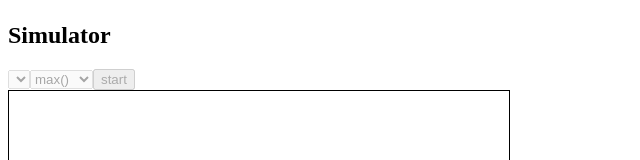
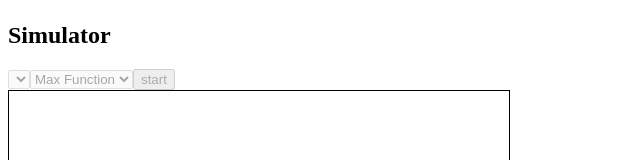
Before and after one commit to sat0yu/collaborative-sensing-simulator, a React (Vite) app: page / in a window 1280 px wide. Shown: the part 571-731 px from the top of the page, without its empty margins (0-640 px from the left). Built offline with nearby package versions, Linux system fonts and the light colour scheme.

Commit message:
enable to select a method and illustrate how it works

```diff
--- a/src/app.tsx
+++ b/src/app.tsx
@@ -4,6 +4,26 @@ import { Recorder } from "./recorder";
 import { Room } from "./room";
 import { Sensor } from "./sensor";
 import { Simulator } from "./simulator";
+
+class MaxFunc {
+  public name: string;
+  public states: Map<string, boolean>;
+
+  public constructor(name: string, sensorIds: string[]) {
+    this.name = name;
+    this.states = new Map(sensorIds.map((id) => [id, false]));
+  }
+
+  public probe({ messages }: RecordList[number]) {
+    messages.forEach(({ id, body }) => {
+      if (!this.states.has(id)) {
+        return;
+      }
+      this.states.set(id, body);
+    });
+    return [...this.states.values()].some((v) => v);
+  }
+}
 
 export const App = () => {
   const [recordLists, setRecordLists] = useState([] as RecordList[]);
@@ -22,6 +42,7 @@ export const App = () => {
     new Sensor({ id: "s2", x: 175, y: 325, r: 80, color: "red" }),
     new Sensor({ id: "s3", x: 325, y: 325, r: 80, color: "red" }),
   ];
+  const methods = [new MaxFunc("Max Function", ["s0", "s1", "s2", "s3"])];
 
   return (
     <>
@@ -44,6 +65,7 @@ export const App = () => {
           room={room}
           sensors={sensors}
           recordLists={recordLists}
+          methods={methods}
         />
       </section>
     </>
--- a/src/simulator.tsx
+++ b/src/simulator.tsx
@@ -22,12 +22,18 @@ const useContext = (ref: React.MutableRefObject<HTMLCanvasElement | null>) => {
   return ctx;
 };
 
+interface Method {
+  name: string;
+  probe(record: RecordList[number]): boolean;
+}
+
 interface SimulatorProps {
   width: number;
   height: number;
   room: Room;
   sensors: Sensor[];
   recordLists: RecordList[];
+  methods: Method[];
 }
 
 export const Simulator: React.FunctionComponent<SimulatorProps> = ({
@@ -36,11 +42,13 @@ export const Simulator: React.FunctionComponent<SimulatorProps> = ({
   room,
   sensors,
   recordLists,
+  methods,
 }) => {
   const ref = useRef<HTMLCanvasElement | null>(null);
   const [isPresent, setIsPresent] = useState(false);
   const [recordIdx, setRecordIdx] = useState(0);
   const [selectedRecordListIdx, setSelectedRecordListIdx] = useState(0);
+  const [selectedMethodIdx, setSelectedMethodIdx] = useState(0);
   const [isSimulating, setIsSimulating] = useState(false);
 
   const resetCanvas = useCallback(
@@ -65,6 +73,7 @@ export const Simulator: React.FunctionComponent<SimulatorProps> = ({
   }, [ref, height, width, resetCanvas]);
 
   const currentRecordList = recordLists[selectedRecordListIdx] || [];
+  const currentMethod = methods[selectedMethodIdx];
 
   useEffect(() => {
     if (!isSimulating) {
@@ -85,17 +94,17 @@ export const Simulator: React.FunctionComponent<SimulatorProps> = ({
       color: "blue",
     });
     resident.draw(ctx);
+    setIsPresent(currentMethod.probe(currentRecord));
     setTimeout(() => setRecordIdx((prev) => prev + 1), 100);
   }, [
     isSimulating,
     recordIdx,
     currentRecordList,
+    currentMethod,
     resetCanvas,
     setRecordIdx,
     setIsSimulating,
   ]);
-
-  const methods = ["max()", "avg()", "latest()"];
 
   const isUnavailable = isSimulating || currentRecordList.length == 0;
 
@@ -116,9 +125,17 @@ export const Simulator: React.FunctionComponent<SimulatorProps> = ({
             >{`records length: ${recordList.length}`}</option>
           ))}
         </select>
-        <select disabled={isUnavailable}>
+        <select
+          disabled={isUnavailable}
+          onChange={({ target }: ChangeEvent<HTMLSelectElement>) =>
+            setSelectedMethodIdx(+target.value)
+          }
+          value={selectedMethodIdx}
+        >
           {methods.map((method, i) => (
-            <option key={i}>{method}</option>
+            <option key={i} value={i}>
+              {method.name}
+            </option>
           ))}
         </select>
         <button onClick={onClickStart} disabled={isUnavailable}>
```
